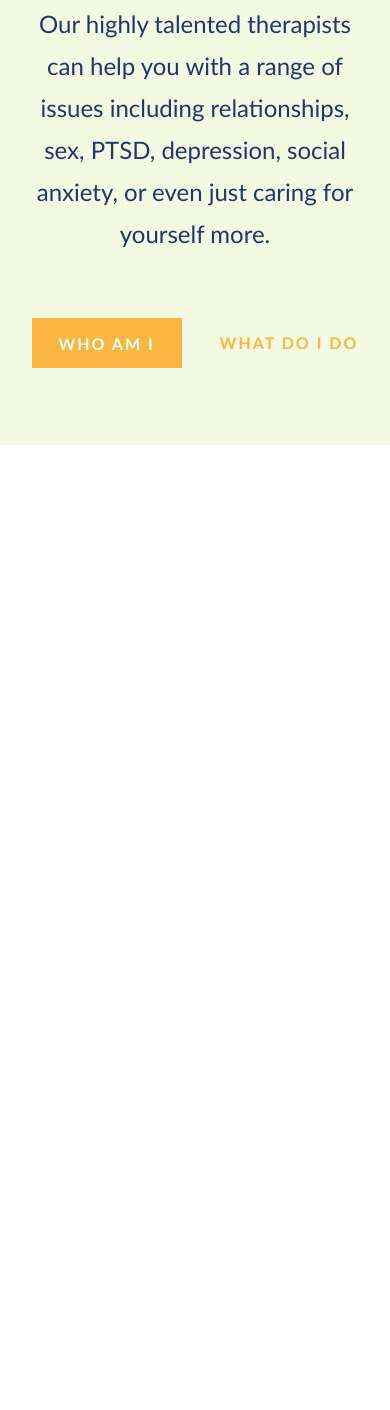
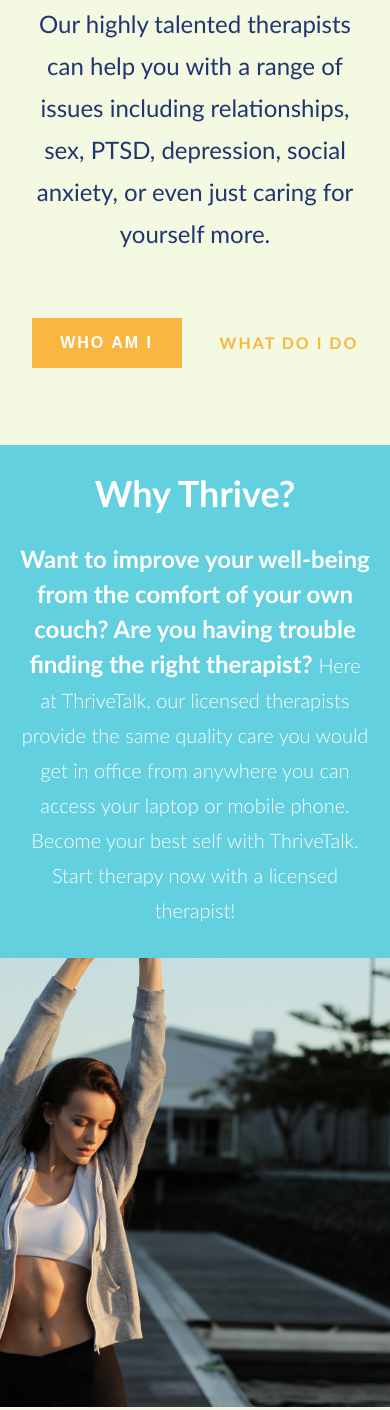
Before and after one commit to DariaVolosh/Thrivetalk, a plain HTML site: page index.html in a window 390 px wide. Shown: the part 403-1813 px from the top of the page. Before the commit the page ends 848 px from the top, so only its background shows below. Drawn offline with Linux system fonts and the light colour scheme.

Commit message:
Second block WHY THRIVE was done

```diff
--- a/index.css
+++ b/index.css
@@ -52,6 +52,9 @@
 }
 
 
+body p, body a, body h1{
+    font-family: Lato;
+}
 
 
 
@@ -67,7 +70,6 @@
 
 
 
-/*   matrix( scaleX(), skewY(), skewX(), scaleY(), translateX(), translateY() */
 
 
 .info_and_form {
@@ -101,7 +103,6 @@
 .logo {
     color:#62D0DF;
     font-size: 1.6vw; /*24px; */
-    font-family: Lato;
     font-weight: 700;
     margin-left: 12.4vw; /*179px; */
 }
@@ -118,7 +119,6 @@
 
 .nav_bar ul a {
     color: #22356f;
-    font-family: Lato;
     font-weight: 400;
     font-size: 0.97vw; /* 14px; */
     text-decoration: none;
@@ -138,7 +138,6 @@
     border-radius: 3.4vw; /* 50px; */
     border: none;
     color: white;
-    font-family:Lato;
     font-size: 0.97vw; /* 14px; */
     font-weight: 700;
 }
@@ -161,7 +160,6 @@
 }
 
 .heading {
-    font-family: Lato;
     font-size: 3.3vw; /* 48px; */
     letter-spacing: -0.035em;
     text-transform: uppercase;
@@ -171,7 +169,6 @@
 }
 
 .text {
-    font-family: Lato;
     font-size: 1.6vw; /* 24px; */
     line-height: 2.9vw; /* 42px; */
     color: #22356F;
@@ -189,7 +186,6 @@
     width: 10.4vw; /* 150px; */
     height: 3.4vw; /* 50px; */
     color: white;
-    font-family: Lato;
     font-weight: 700;
     font-size: 1.1vw; /* 16px */
     border: none;
@@ -203,7 +199,6 @@
 
 .buttons a {
     color: #F9B640;
-    font-family: Lato;
     font-weight: 700;
     margin-left: 2.6vw; /*38px; */
     font-size: 1.1vw; /* 16px; */
@@ -217,6 +212,69 @@
 }
 
 
+
+
+
+
+/* second block of the page (Why Thrive?) */
+
+.second_part {
+    display: flex;
+}
+
+
+
+
+.blue_block {
+    background-color: #62D0DF;
+    width: 63.5vw; /* 915px; */
+}
+
+.blue_block p, .blue_block h1 {
+    color: white;
+}
+
+.blue_block p {
+    display: inline;
+    line-height: 2.4vw /* 35px; */
+}
+
+.text_block {
+    width: 38.5vw; /* 555px; */
+    margin-left: 12.3vw; /* 178px; */
+    margin-top: 10.6vw; /* 153px; */
+}
+
+.text2 {
+    font-weight: 700;
+    font-size: 1.6vw; /* 24px; */
+}
+
+.text3 {
+    font-weight: 300;
+    font-size: 1.38vw; /* 20px; */
+}
+
+.heading2 {
+    font-size: 2.5vw; /* 36px; */
+    font-weight: 700;
+    margin-bottom: 5.2vw; /* 75px; */
+}
+
+.second_part img {
+    width: 36.4vw; /* 525px; */
+}
+
+
+
+
+
+/*third block of the site */
+
+.third_part {
+    height: 800px;
+    background-color: #f4f9e2;
+}
 
 
 
@@ -309,6 +367,44 @@
     letter-spacing: 3px;
 }
 
+
+
+
+.blue_block {
+    width: 915px;
+    display: flex;
+    align-items: center;
+}
+
+.blue_block p {
+    line-height:  35px;
+}
+
+.text_block {
+    width: 400px;
+    margin-left: 178px;
+    margin-top: 0px;
+}
+
+.text2 {
+    font-size: 24px;
+}
+
+.text3 {
+    font-size: 20px;
+}
+
+.heading2 {
+    font-size: 36px;
+    margin-bottom:  75px;
+}
+
+.second_part img {
+    width: 525px;
+}
+
+
+
 }
 
 
@@ -325,6 +421,26 @@
 
     .nav_bar input {
         display: none;
+    }
+
+
+
+
+    .second_part img {
+        width: 65%;
+    }
+
+    .blue_block {
+        width: 35%;
+    }
+
+    .text_block {
+        width: 30vw;
+        margin: 30px 20px;
+    }
+
+    .heading2 {
+        margin-bottom: 30px;
     }
 }
 
@@ -349,6 +465,39 @@
     .nav_bar ul {
         margin-left: 30px;
         margin-top: 0px;
+    }
+
+
+
+
+    .second_part {
+        display: block;
+    }
+
+    .second_part img {
+        width: 100%;
+    }
+
+    .text_block {
+        width: 90%;
+    }
+
+    .blue_block {
+        position: absolute;
+        width: 53%;
+        left: 47%;
+    }
+
+}
+
+
+
+
+@media only screen and (max-width: 560px) {
+    .blue_block {
+        width: 100%;
+        left: 0px;
+        background-color: rgba(98, 208, 223, 0.7);
     }
 }
 
@@ -396,6 +545,28 @@
     .buttons {
         justify-content: center;
     }
+
+
+
+
+    .second_part {
+        display: block;
+    }
+
+    .blue_block {
+        width: 100%;
+        position: initial;
+        background-color: rgba(98, 208, 223, 1);
+        display: flex;
+        justify-content: center;
+    }
+
+    .text_block {
+        text-align: center;
+        margin-left: 0px;
+        margin-right: 0px;
+    }
+
 }
 
 
@@ -467,6 +638,36 @@
         letter-spacing: 1vw;
     }
 
+
+
+
+    .blue_block p {
+        display: inline;
+        line-height: 9.7vw;
+    }
+
+    .text_block {
+        margin-top: 8.3vw;
+        margin-bottom: 8.3vw;
+    }
+
+    .text2 {
+        font-weight: 700;
+        font-size: 6.6vw;
+    }
+
+    .text3 {
+        font-weight: 300;
+        font-size: 5.5vw;
+    }
+
+    .heading2 {
+        font-size: 10vw;
+        font-weight: 700;
+        margin-bottom: 8.3vw;
+    }
+
+
 }
 
 
--- a/index.html
+++ b/index.html
@@ -46,6 +46,25 @@
 
         </div>
 
+    </div>
+
+    <div class="second_part">
+        <div class="blue_block">
+
+            <div class="text_block">
+                <h1 class="heading2">Why Thrive?</h1>
+
+                <p class="text2">Want to improve your well-being from the comfort of your own couch? Are you having trouble finding the right therapist? </p><p class="text3">Here at ThriveTalk, our licensed therapists provide the same quality care you would get in office from anywhere you can access your laptop or mobile phone. Become your best self with ThriveTalk.  Start therapy now with a licensed therapist!</p>
+            </div>
+
+        </div>
+
+        <img src="images/2.png">
+    </div>
+
+
+
+    <div class="third_part">
 
     </div>
 </body>
```
